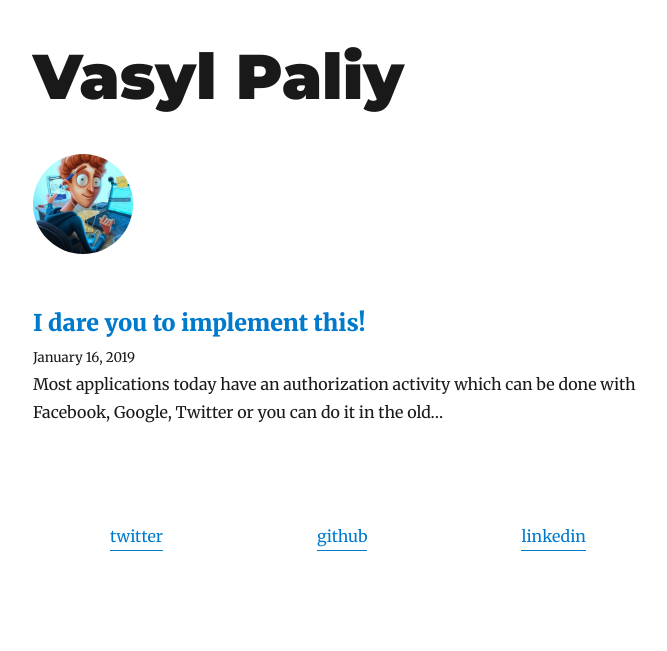
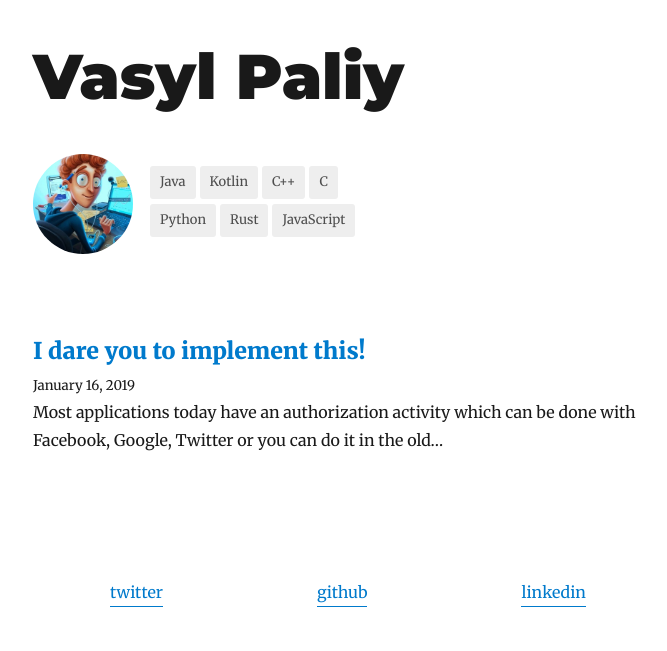
Before and after one commit to vpaliy/vasylpal.io, a Gatsby site: page / in a window 1280 px wide. Shown: the whole page, without its empty margins (292-959 px from the left). Built offline with nearby package versions, Linux system fonts and the light colour scheme; Gatsby itself is replaced by a stand-in of ours; some packages are replaced by stand-ins of ours.

Commit message:
Update to use styled component Please enter the commit message for your changes. Lines starting

```diff
--- a/src/components/Bio.js
+++ b/src/components/Bio.js
@@ -2,30 +2,33 @@ import React from 'react'
 import { rhythm } from '../utils/typography'
 import styled from 'styled-components'
 import profilePic from '../../content/assets/profile-pic.jpg'
+import Tags from './Tags'
 
 const Wrapper = styled.div`
   display: flex;
   flex-direction: row;
   align-items: center;
-  margin-bottom: rhythm(2.5);
 `
 
 const Avatar = styled.img`
-  margin-bottom: 0;
   border-radius: 50%;
   height: 100px;
   width: 100px;
 `
 
 const About = styled.div`
-  display: flex;
-  flex-direction: column;
   margin-left: 15px;
+  width: 250px;
 `
 
 const Bio = () => (
   <Wrapper>
     <Avatar src={profilePic} alt="Vasyl Paliy" />
+    <About>
+      <Tags
+        tags={['Java', 'Kotlin', 'C++', 'C', 'Python', 'Rust', 'JavaScript']}
+      />
+    </About>
   </Wrapper>
 )
 
--- a/src/components/Footer.js
+++ b/src/components/Footer.js
@@ -8,6 +8,7 @@ const Wrapper = styled.footer`
   justify-content: space-around;
   margin-top: 3rem;
   padding-top: 3rem;
+  flex-shrink: 0;
 `
 
 const Link = props => (
--- a/src/components/Layout.js
+++ b/src/components/Layout.js
@@ -1,17 +1,28 @@
 import React from 'react'
 import { Link } from 'gatsby'
 import Footer from './Footer'
-
+import styled from 'styled-components'
 import { rhythm, scale } from '../utils/typography'
 
-class Layout extends React.Component {
-  render() {
-    const { location, title, children } = this.props
+const Wrapper = styled.div`
+  display: flex;
+  flex-direction: column;
+  justify-content: center;
+  margin-left: auto;
+  margin-right: auto;
+  max-width: ${rhythm(24)};
+  padding: ${rhythm(1.5)} ${rhythm(3 / 4)};
+`
+
+const StyledLink = styled(Link)`
+  box-shadow: none;
+  text-decoration: none;
+  color: inherit;
+`
+
+const Header = ({ location, title }) => {
   const rootPath = `${__PATH_PREFIX__}/`
-    let header
-
-    if (location.pathname === rootPath) {
-      header = (
+  return location.pathname === rootPath ? (
     <h1
       style={{
         ...scale(1.5),
@@ -19,53 +30,25 @@ class Layout extends React.Component {
         marginTop: 0,
       }}
     >
-          <Link
-            style={{
-              boxShadow: `none`,
-              textDecoration: `none`,
-              color: `inherit`,
-            }}
-            to={`/`}
-          >
-            {title}
-          </Link>
+      <StyledLink to={`/`}>{title}</StyledLink>
     </h1>
-      )
-    } else {
-      header = (
+  ) : (
     <h3
       style={{
         fontFamily: `Montserrat, sans-serif`,
         marginTop: 0,
       }}
     >
-          <Link
-            style={{
-              boxShadow: `none`,
-              textDecoration: `none`,
-              color: `inherit`,
-            }}
-            to={`/`}
-          >
-            {title}
-          </Link>
+      <StyledLink to={`/`}>{title}</StyledLink>
     </h3>
   )
 }
-    return (
-      <div
-        style={{
-          marginLeft: `auto`,
-          marginRight: `auto`,
-          maxWidth: rhythm(24),
-          padding: `${rhythm(1.5)} ${rhythm(3 / 4)}`,
-        }}
-      >
-        {header}
-        {children}
-      </div>
+
+const Layout = props => (
+  <Wrapper>
+    <Header {...props} />
+    {props.children}
+  </Wrapper>
 )
-  }
-}
 
 export default Layout
--- a/src/components/Tags.js
+++ b/src/components/Tags.js
@@ -1,21 +1,20 @@
-import React from 'react';
-import styled from 'styled-components';
+import React from 'react'
+import styled from 'styled-components'
 
 const Container = styled.ul`
   list-type: none;
-  padding: 10px 0 0 0;
 `
 
 const Tag = styled.li`
-  display: inline;
-  background-color: #EEEEEE;
+  display: inline-block;
+  background-color: #eeeeee;
   color: rgba(0, 0, 0, 0.68);
   padding: 5px 10px 5px 10px;
-  margin-left: 2px;
-  margin-right: 2px;
+  margin: 0 2px 5px 2px;
   font-size: 13px;
   font-weight: 400;
   border-radius: 3px;
+  word-wrap: break-word;
 `
 
 const Tags = ({ tags }) => (
@@ -26,4 +25,4 @@ const Tags = ({ tags }) => (
   </Container>
 )
 
-export default Tags;
+export default Tags
```
Lines whose indentation alone changed are shown as unchanged.
